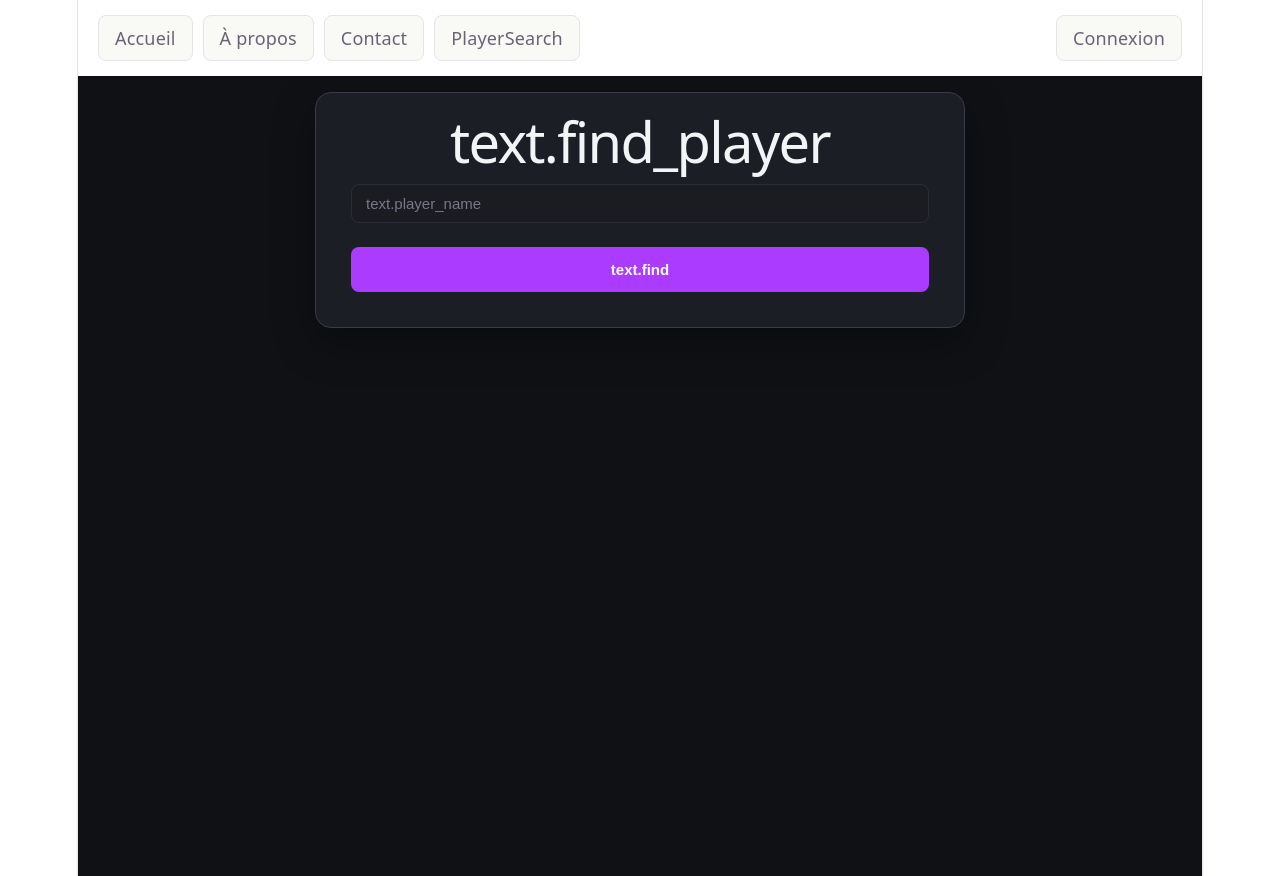
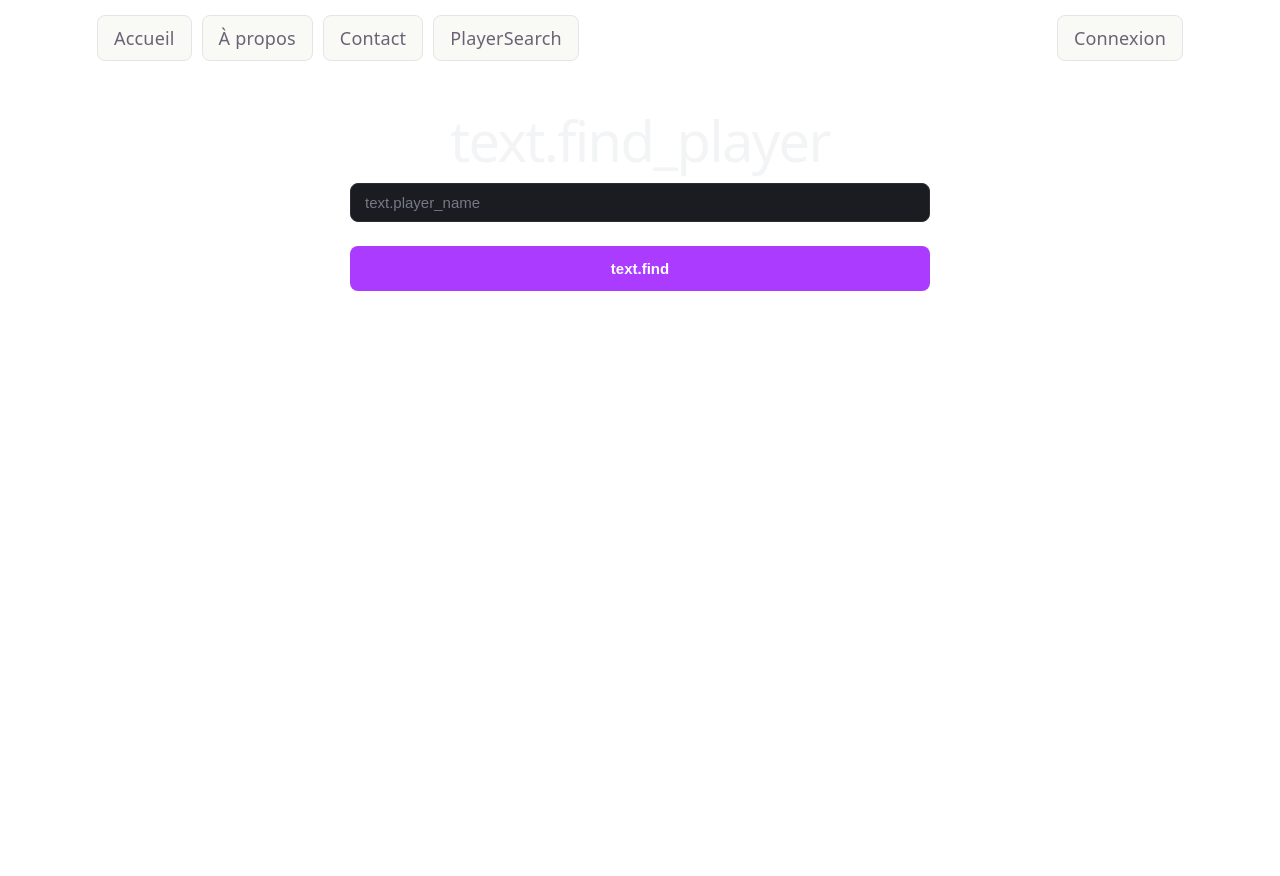
Before and after one commit to asqel/transcendence, a React (Vite) app in the folder src/frontend/site/: page /playerSearch in a window 1280 px wide. Built offline with nearby package versions, Linux system fonts and the light colour scheme.

Commit message:
dernier changement

```diff
--- a/src/frontend/site/src/index.css
+++ b/src/frontend/site/src/index.css
@@ -55,7 +55,6 @@
   max-width: 100%;
   margin: 0 auto;
   text-align: center;
-  border-inline: 1px solid var(--border);
   min-height: 100svh;
   display: flex;
   flex-direction: column;
@@ -64,6 +63,7 @@
 
 body {
   margin: 0;
+  background: var(--bg);
 }
 
 h1,
--- a/src/frontend/site/src/pages/PlayerSearch.css
+++ b/src/frontend/site/src/pages/PlayerSearch.css
@@ -2,6 +2,7 @@
   width: 100%;
   padding: 40px 20px;
   box-sizing: border-box;
+  background: transparent !important;
 }
 
 .container {
@@ -9,10 +10,9 @@
   margin: 0 auto;
   padding: 35px;
   box-sizing: border-box;
-  background: rgba(31, 32, 40, 0.85);
-  border: 1px solid #3a3b48;
-  border-radius: 16px;
-  box-shadow: 0 15px 40px rgba(0, 0, 0, 0.35);
+  background: transparent !important;
+  border: none !important;
+  box-shadow: none !important;
 }
 
 .title {
```
Also changed, not shown: 1 other file (tests, documents, lock files or other folders).
